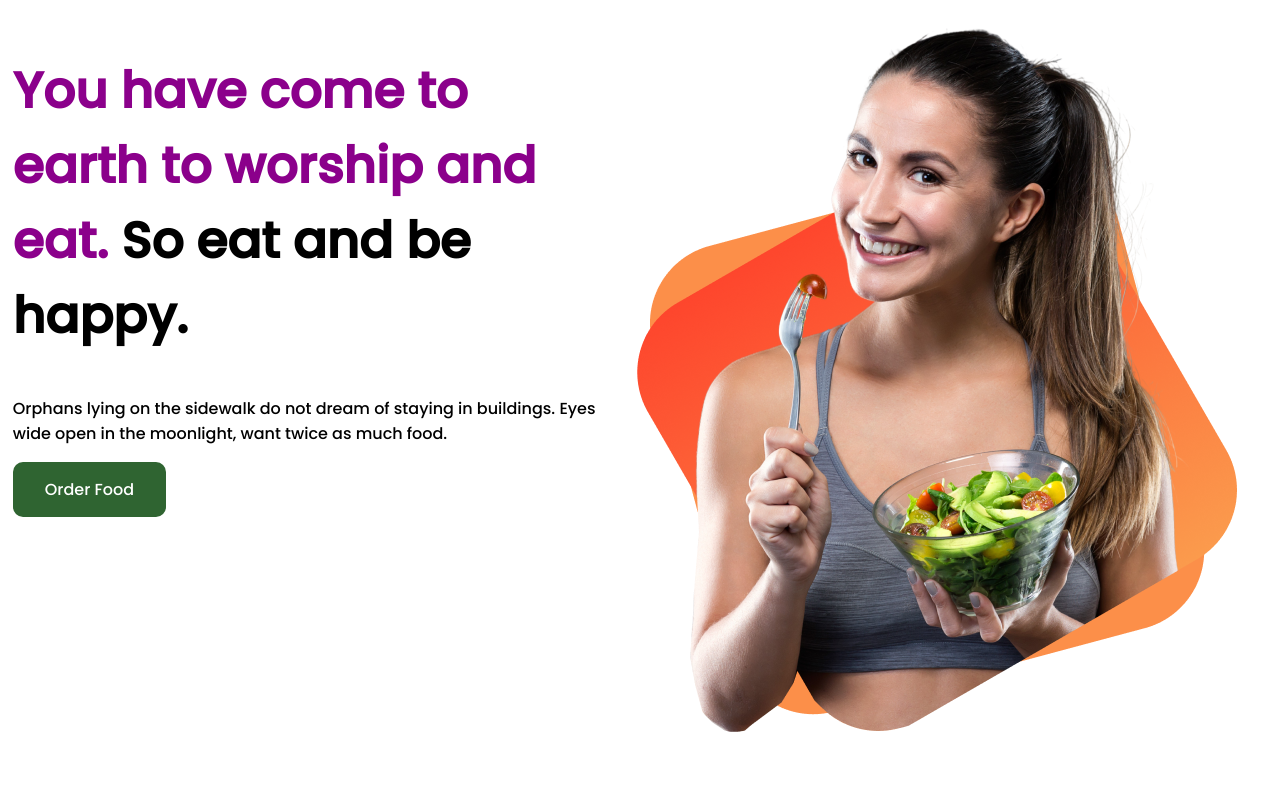
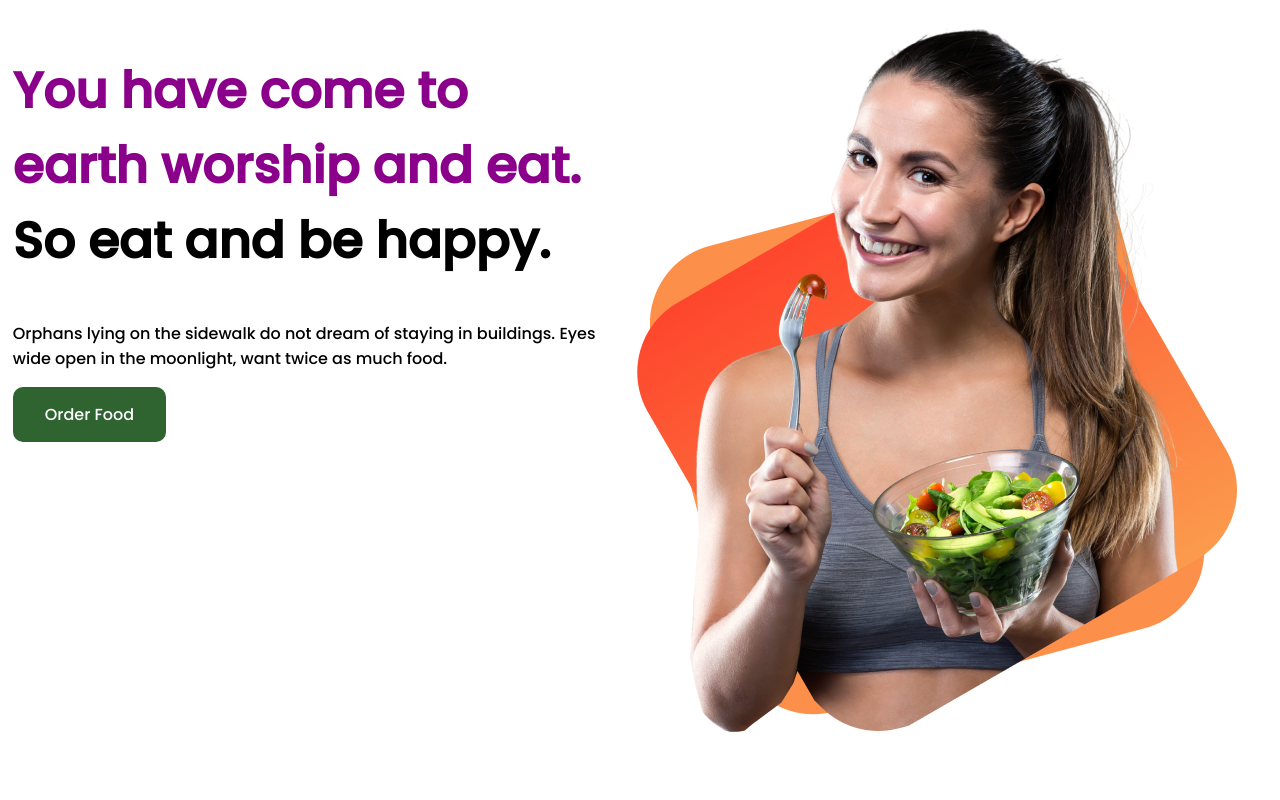
Before and after one commit to Nahid009/Food-Network, a plain HTML site: page index.html in a window 1280 px wide. Shown: the top 800 px of the page. Drawn offline with Linux system fonts and the light colour scheme.

Commit message:
first commit

```diff
--- a/index.html
+++ b/index.html
@@ -16,7 +16,7 @@
 <body>
     <section class="Top-Banner flexible-container gradient">
         <div class="Skip-the-diet">
-            <h1> <span class="Heading">You have come to earth to worship and eat.</span> So eat and be happy.</h1>
+            <h1> <span class="Heading">You have come to earth worship and eat.</span> So eat and be happy.</h1>
             <p>Orphans lying on the sidewalk do not dream of staying in buildings. Eyes wide open in the moonlight,
                 want twice as much food.</p>
             <a class="Link-Button" target="_blank" href="https://www.linkedin.com/in/mdnahidhasan-009/">Order Food</a>
```
